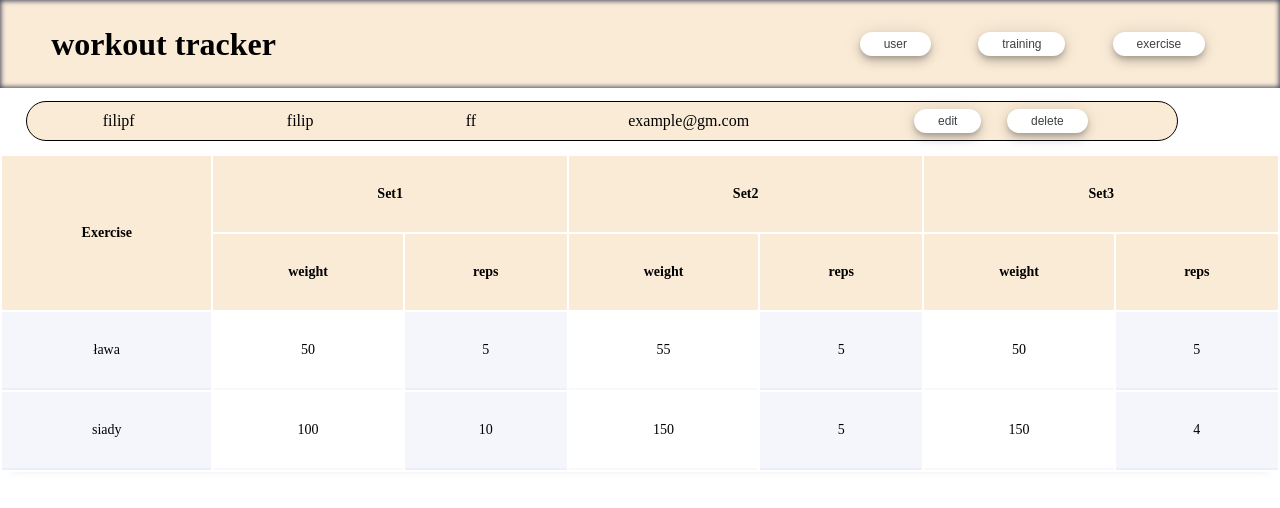
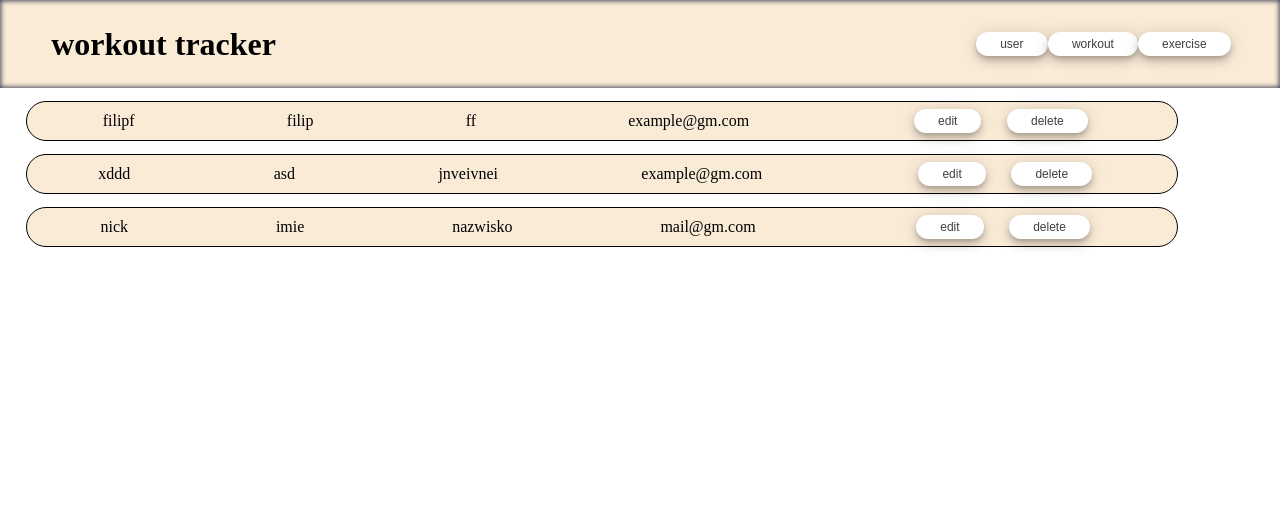
Before and after one commit to Finnick223/WorkoutTracker, a React (Vite) app: page /user in a window 1280 px wide. Shown: the top 508 px of the page. Built offline with nearby package versions, Linux system fonts and the light colour scheme.

Commit message:
Basic router with react-router-dom

```diff
--- a/src/App.tsx
+++ b/src/App.tsx
@@ -1,20 +1,23 @@
-import './index.css'
-import Navbar from './components/Navbar.jsx'
-import UserCard from './components/UserCard.jsx'
-import WorkoutTable from './components/WorkoutTable.jsx'
-
+// import { useState } from 'react'
+import { BrowserRouter, Routes, Route } from "react-router-dom";
+import './index.css';
+import Layout from "./pages/layout.tsx";
+import User from './pages/user.tsx'
+import Workout from './pages/workout.tsx'
+import Exercise from './pages/exercise.tsx'
+import Home from './pages/home.tsx'
 function App() {
   return (
-    <>
-      <Navbar />
-      <UserCard
-        username='filipf'
-        firstname='filip'
-        lastname='ff'
-        email='example@gm.com'
-      />
-      <WorkoutTable />
-    </>
+    <BrowserRouter>
+    <Routes>
+      <Route path="/" element={<Layout />}>
+        <Route index element={<Home />} />
+        <Route path="user" element={<User />} />
+        <Route path="workout" element={<Workout />} />
+        <Route path="exercise" element={<Exercise />} />
+      </Route>
+    </Routes>
+  </BrowserRouter>
   );
 }
 
--- /dev/null
+++ b/src/pages/exercise.tsx
@@ -0,0 +1,10 @@
+// import { useState } from 'react'
+function App() {
+    return (
+      <>
+        Exercise page
+      </>
+    );
+  }
+
+  export default App;
--- /dev/null
+++ b/src/pages/home.tsx
@@ -0,0 +1,10 @@
+// import { useState } from 'react'
+function App() {
+  return (
+    <>
+      strona główna
+    </>
+  );
+}
+
+export default App;
--- /dev/null
+++ b/src/pages/layout.tsx
@@ -0,0 +1,17 @@
+import { Outlet, Link } from "react-router-dom";
+
+const Layout = () => {
+  return (
+    <>
+    <div className="navbar">
+      <h1 className="navbar--title">workout tracker</h1>
+      <Link to="/user"><button className="navbar--button">user</button></Link>
+      <Link to="/workout"><button className="navbar--button">workout</button></Link>
+      <Link to="/exercise"><button className="navbar--button">exercise</button></Link>
+    </div>
+      <Outlet />
+    </>
+  )
+};
+
+export default Layout;
--- /dev/null
+++ b/src/pages/user.tsx
@@ -0,0 +1,29 @@
+// import { useState } from 'react'
+import UserCard from '../components/UserCard.tsx';
+
+function App() {
+  return (
+    <>
+      <UserCard
+        username="filipf"
+        firstname="filip"
+        lastname="ff"
+        email="example@gm.com"
+      />
+      <UserCard
+        username="xddd"
+        firstname="asd"
+        lastname="jnveivnei"
+        email="example@gm.com"
+      />
+      <UserCard
+        username="nick"
+        firstname="imie"
+        lastname="nazwisko"
+        email="mail@gm.com"
+      />
+    </>
+  );
+}
+
+export default App;
--- /dev/null
+++ b/src/pages/workout.tsx
@@ -0,0 +1,12 @@
+// import { useState } from 'react'
+import Table from '../components/WorkoutTable.tsx';
+function App() {
+  return (
+    <>
+      data i rodzaj treningu i czas wykonania
+      <Table />
+    </>
+  );
+}
+
+export default App;
```
